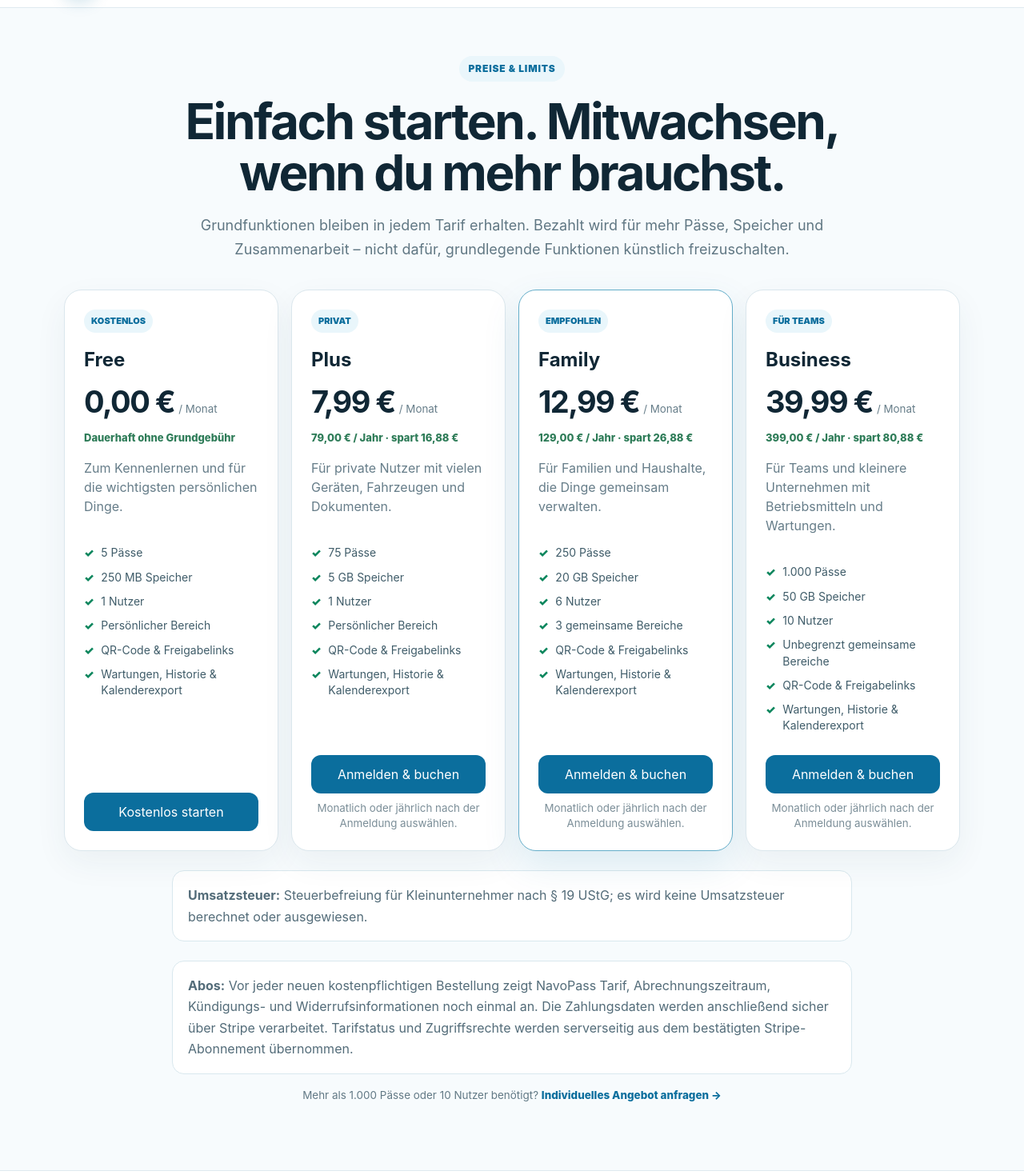
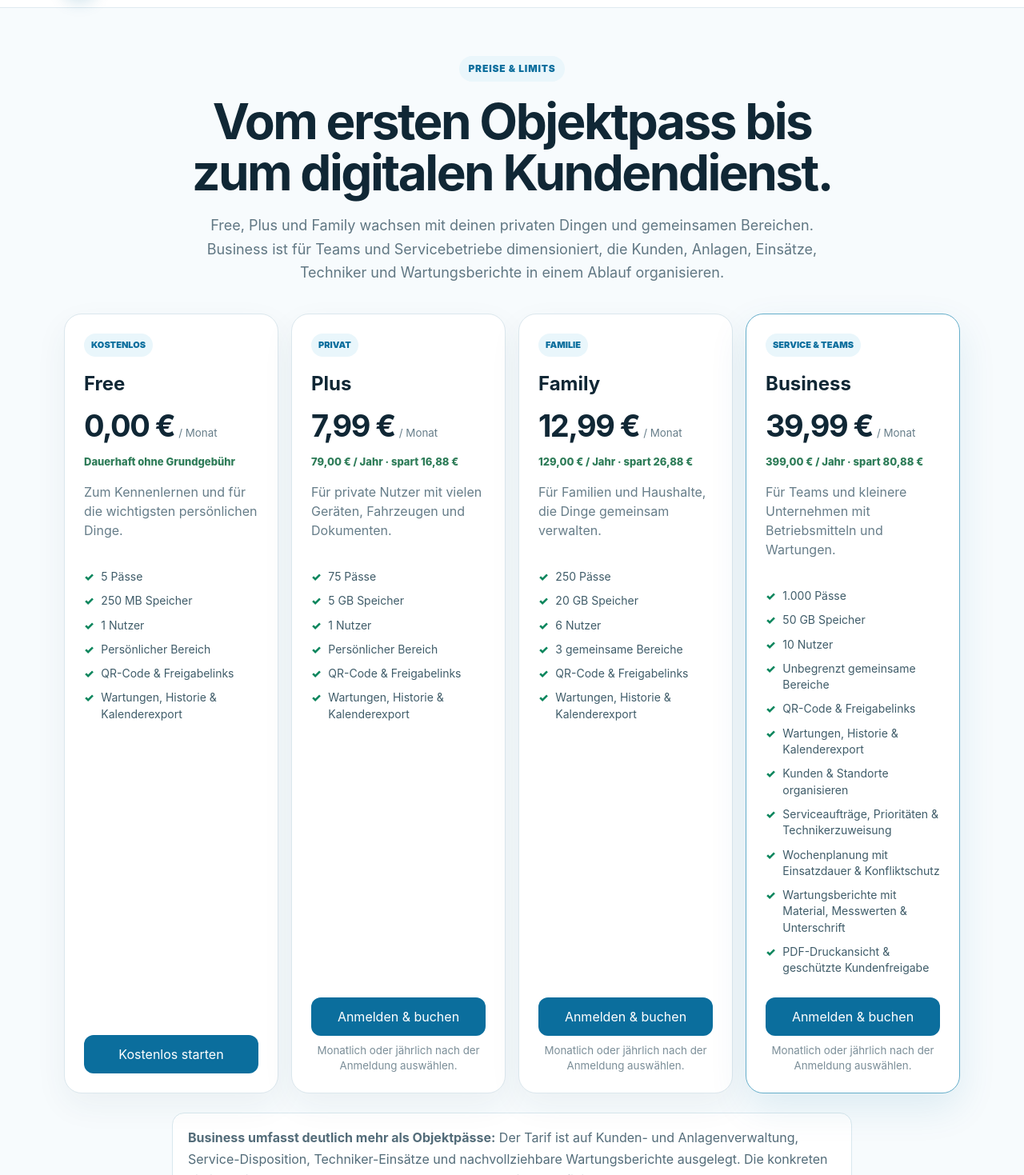
Before and after one commit to acciento89-bot/navopass, a Next.js app: page /preise in a window 1280 px wide. Shown: the part 61-1530 px from the top of the page at 80% size. Built offline with nearby package versions, Linux system fonts and the light colour scheme; no server answers.

Commit message:
Explain service workflow value on pricing page

```diff
--- a/app/preise/page.tsx
+++ b/app/preise/page.tsx
@@ -10,7 +10,7 @@ import styles from "@/app/public-pages.module.css";
 
 export const metadata: Metadata = {
   title: "Preise",
-  description: "NavoPass Preise für Free, Plus, Family und Business.",
+  description: "NavoPass Preise für Free, Plus, Family und Business – vom digitalen Objektpass bis zum Servicebetrieb.",
 };
 
 const order: Plan[] = ["FREE", "PLUS", "FAMILY", "BUSINESS"];
@@ -18,7 +18,7 @@ const order: Plan[] = ["FREE", "PLUS", "FAMILY", "BUSINESS"];
 function features(plan: Plan) {
   const item = PLAN_CONFIG[plan];
   const shared = item.maxSharedWorkspaces === null ? "Unbegrenzt gemeinsame Bereiche" : item.maxSharedWorkspaces > 0 ? `${item.maxSharedWorkspaces} gemeinsame Bereiche` : "Persönlicher Bereich";
-  return [
+  const base = [
     `${item.maxAssets.toLocaleString("de-DE")} Pässe`,
     `${formatStorage(item.maxStorageBytes)} Speicher`,
     `${item.maxSeats} Nutzer`,
@@ -26,6 +26,16 @@ function features(plan: Plan) {
     "QR-Code & Freigabelinks",
     "Wartungen, Historie & Kalenderexport",
   ];
+  if (plan === "BUSINESS") {
+    base.push(
+      "Kunden & Standorte organisieren",
+      "Serviceaufträge, Prioritäten & Technikerzuweisung",
+      "Wochenplanung mit Einsatzdauer & Konfliktschutz",
+      "Wartungsberichte mit Material, Messwerten & Unterschrift",
+      "PDF-Druckansicht & geschützte Kundenfreigabe",
+    );
+  }
+  return base;
 }
 
 export default async function PricingPage({ searchParams }: { searchParams: Promise<{ billingError?: string; billingCancelled?: string }> }) {
@@ -38,8 +48,8 @@ export default async function PricingPage({ searchParams }: { searchParams: Prom
       <main className={styles.main}>
         <section className={styles.hero}>
           <span className={styles.eyebrow}>Preise & Limits</span>
-          <h1>Einfach starten. Mitwachsen, wenn du mehr brauchst.</h1>
-          <p>Grundfunktionen bleiben in jedem Tarif erhalten. Bezahlt wird für mehr Pässe, Speicher und Zusammenarbeit – nicht dafür, grundlegende Funktionen künstlich freizuschalten.</p>
+          <h1>Vom ersten Objektpass bis zum digitalen Kundendienst.</h1>
+          <p>Free, Plus und Family wachsen mit deinen privaten Dingen und gemeinsamen Bereichen. Business ist für Teams und Servicebetriebe dimensioniert, die Kunden, Anlagen, Einsätze, Techniker und Wartungsberichte in einem Ablauf organisieren.</p>
         </section>
 
         {params.billingError && <div className={styles.billingError}><b>Buchung nicht gestartet.</b> {params.billingError}</div>}
@@ -51,14 +61,14 @@ export default async function PricingPage({ searchParams }: { searchParams: Prom
             const monthly = formatEuro(item.monthlyCents);
             const yearly = formatEuro(item.yearlyCents);
             const savings = Math.max(0, item.monthlyCents * 12 - item.yearlyCents);
-            const featured = plan === "FAMILY";
+            const featured = plan === "BUSINESS";
             const current = user?.plan === plan;
             const monthlyReady = plan !== "FREE" && isStripeCheckoutConfigured(plan, "monthly");
             const yearlyReady = plan !== "FREE" && isStripeCheckoutConfigured(plan, "yearly");
 
             return (
               <article className={`${styles.priceCard} ${featured ? styles.featured : ""}`} key={plan}>
-                <span className={styles.badge}>{current ? "Aktueller Tarif" : plan === "FREE" ? "Kostenlos" : featured ? "Empfohlen" : plan === "BUSINESS" ? "Für Teams" : "Privat"}</span>
+                <span className={styles.badge}>{current ? "Aktueller Tarif" : plan === "FREE" ? "Kostenlos" : plan === "BUSINESS" ? "Service & Teams" : plan === "FAMILY" ? "Familie" : "Privat"}</span>
                 <h2>{item.name}</h2>
                 <div className={styles.price}><strong>{monthly}</strong><small>/ Monat</small></div>
                 {item.yearlyCents > 0 ? <p className={styles.annual}>{yearly} / Jahr · spart {formatEuro(savings)}</p> : <p className={styles.annual}>Dauerhaft ohne Grundgebühr</p>}
@@ -88,6 +98,7 @@ export default async function PricingPage({ searchParams }: { searchParams: Prom
           })}
         </section>
 
+        <div className={styles.notice}><strong>Business umfasst deutlich mehr als Objektpässe:</strong> Der Tarif ist auf Kunden- und Anlagenverwaltung, Service-Disposition, Techniker-Einsätze und nachvollziehbare Wartungsberichte ausgelegt. Die konkreten Limits bleiben transparent über Nutzer, Pässe und Speicher definiert.</div>
         <div className={styles.notice}><strong>Umsatzsteuer:</strong> {KLEINUNTERNEHMER_NOTICE}</div>
         <div className={styles.notice}><strong>Abos:</strong> Vor jeder neuen kostenpflichtigen Bestellung zeigt NavoPass Tarif, Abrechnungszeitraum, Kündigungs- und Widerrufsinformationen noch einmal an. Die Zahlungsdaten werden anschließend sicher über Stripe verarbeitet. Tarifstatus und Zugriffsrechte werden serverseitig aus dem bestätigten Stripe-Abonnement übernommen.</div>
         <div className="business-contact">Mehr als 1.000 Pässe oder 10 Nutzer benötigt? <Link href="/kontakt">Individuelles Angebot anfragen →</Link></div>
```
